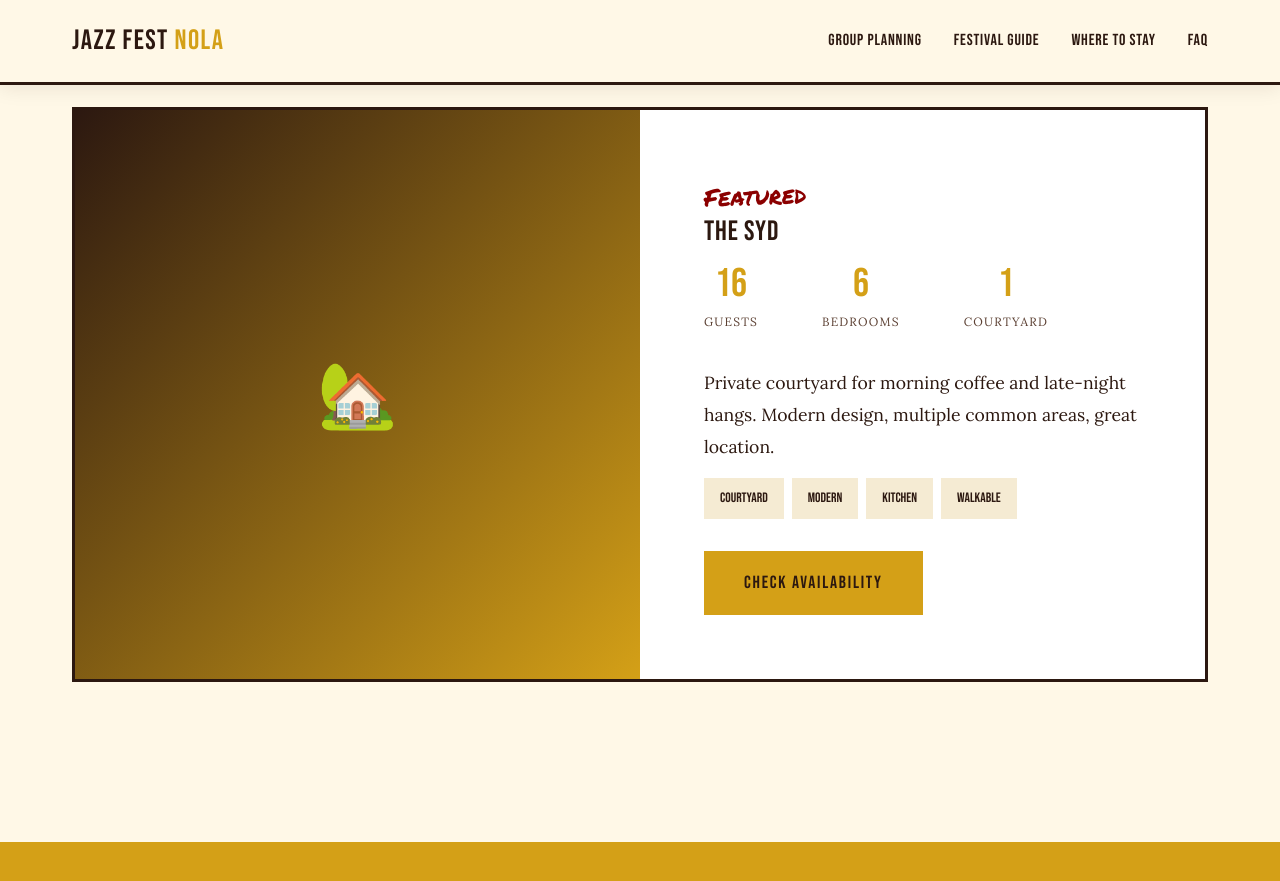
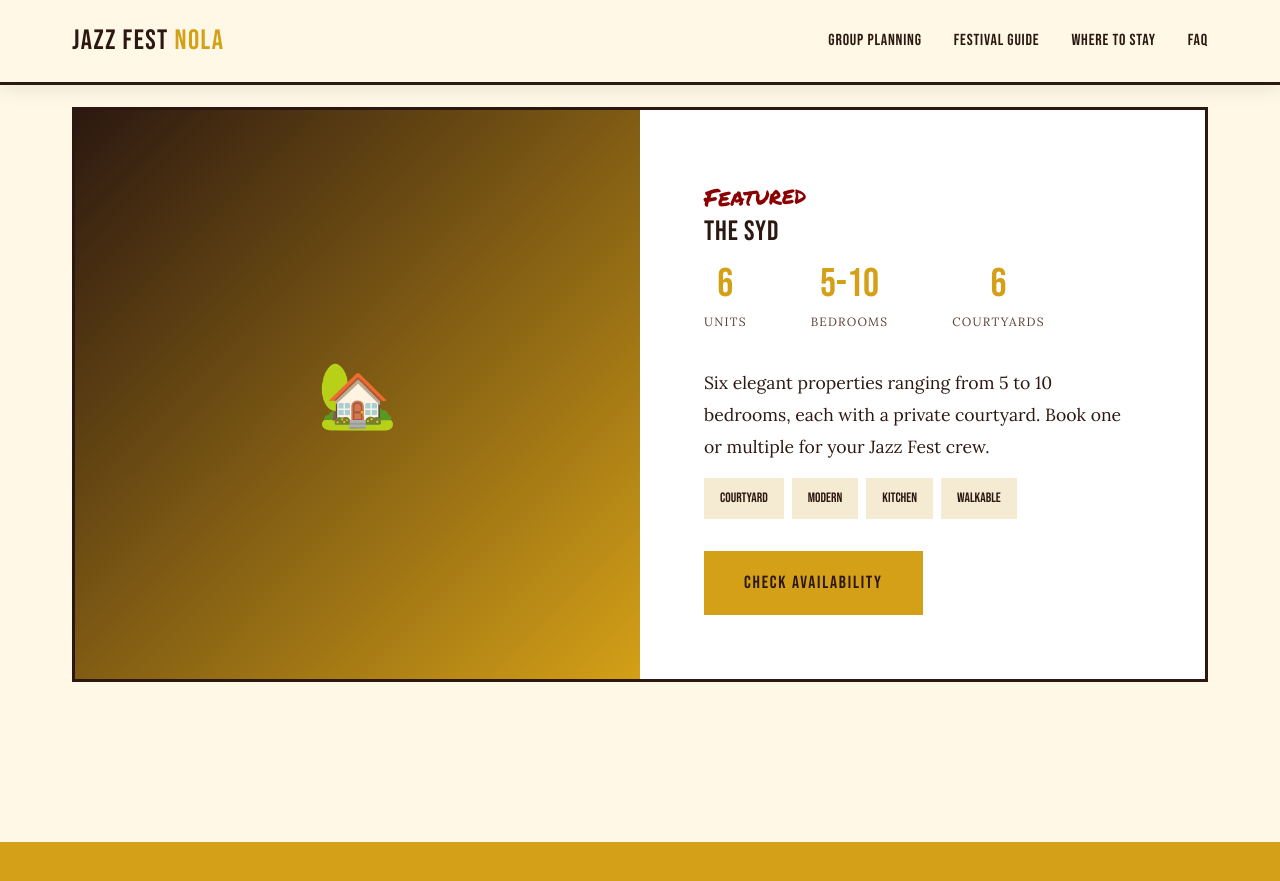
Before and after one commit to sjworth-dev/jazzfestnola, a Jekyll site: the page built from where-to-stay.html, in a window 1280 px wide and 900 px high, scrolled down 2066 px. Shown: the top 881 px of the window. Built offline with Jekyll 4.4.1, drawn with Linux system fonts in a browser that asks for light colours.

Commit message:
Update The Syd property info - 6 units, 5-10 BR
Co-Authored-By: Claude Opus 4.5 <noreply@anthropic.com>

```diff
--- a/where-to-stay.html
+++ b/where-to-stay.html
@@ -227,19 +227,19 @@ description: Private properties for groups during Jazz Fest. Close to Fair Groun
           <h3>The Syd</h3>
           <div class="property-stats">
             <div class="stat">
-              <span class="stat-number">16</span>
-              <span class="stat-label">Guests</span>
+              <span class="stat-number">6</span>
+              <span class="stat-label">Units</span>
+            </div>
+            <div class="stat">
+              <span class="stat-number">5-10</span>
+              <span class="stat-label">Bedrooms</span>
             </div>
             <div class="stat">
               <span class="stat-number">6</span>
-              <span class="stat-label">Bedrooms</span>
-            </div>
-            <div class="stat">
-              <span class="stat-number">1</span>
-              <span class="stat-label">Courtyard</span>
+              <span class="stat-label">Courtyards</span>
             </div>
           </div>
-          <p>Private courtyard for morning coffee and late-night hangs. Modern design, multiple common areas, great location.</p>
+          <p>Six elegant properties ranging from 5 to 10 bedrooms, each with a private courtyard. Book one or multiple for your Jazz Fest crew.</p>
           <div class="property-amenities">
             <span class="amenity-tag">Courtyard</span>
             <span class="amenity-tag">Modern</span>
```
